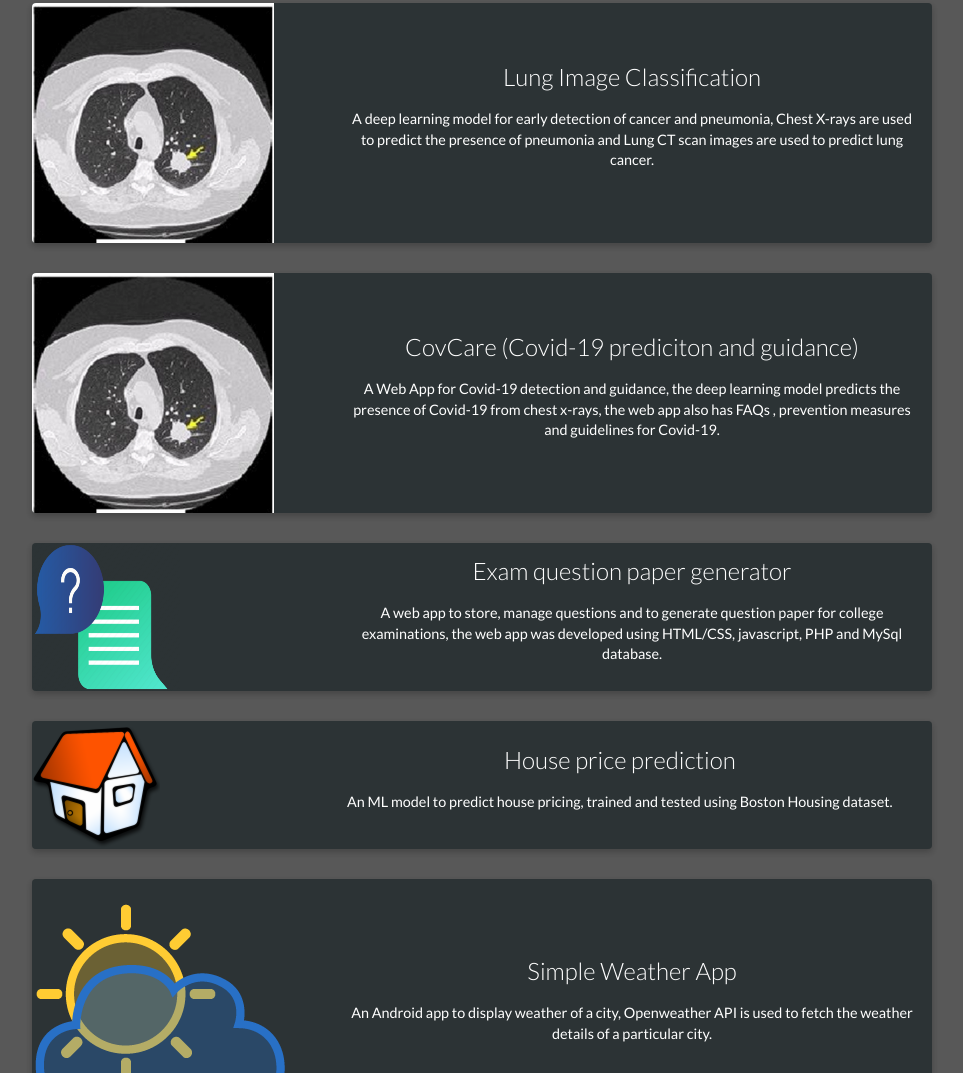
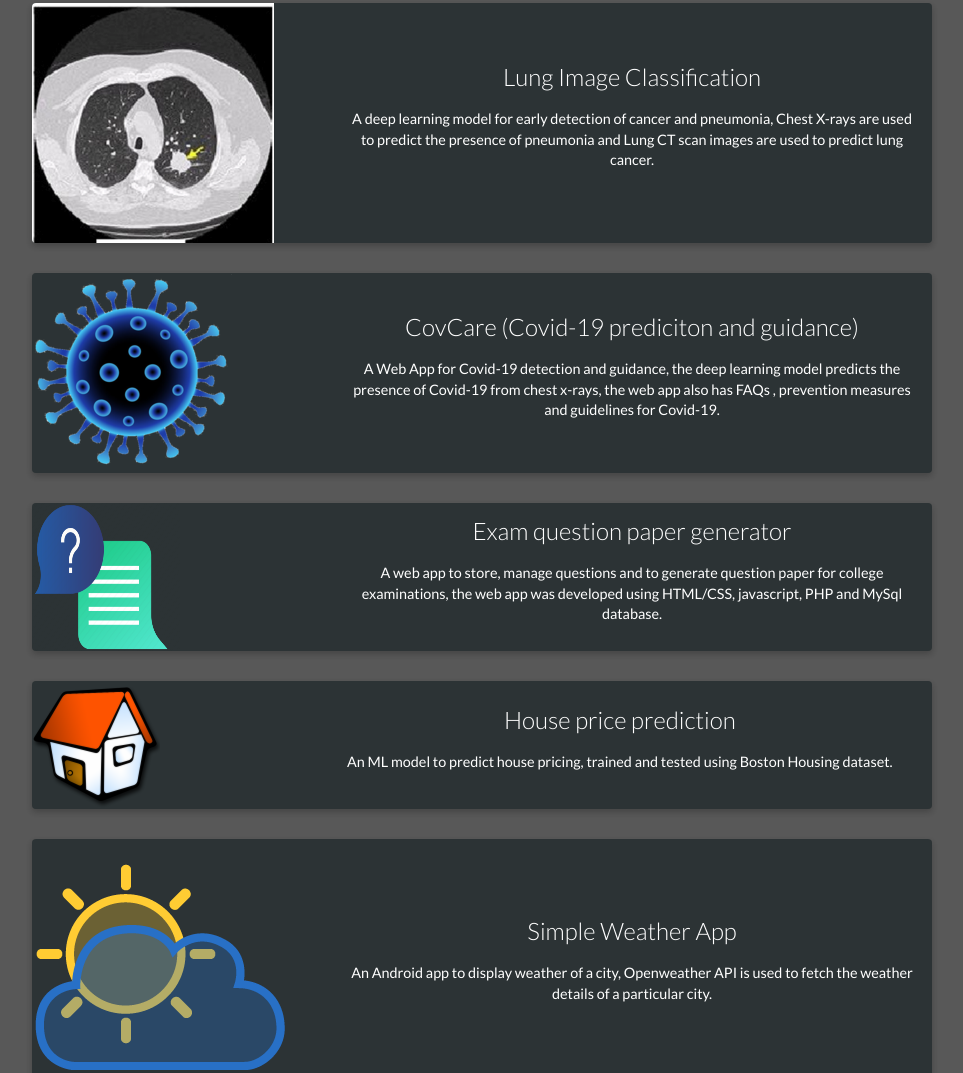
Before and after one commit to pvp16/pvp16.github.io, a website: page index.html in a window 1280 px wide. Shown: the part 1701-2774 px from the top of the page, without its empty margins (158-1121 px from the left). Drawn offline with nearby package versions, Linux system fonts and the light colour scheme.

Commit message:
Update index.html

```diff
--- a/index.html
+++ b/index.html
@@ -128,7 +128,7 @@
                 <!-- End .project -->
 		                    <div class="project shadow-large">
                     <div class="project-image">
-                        <img src="images/ct.png" />
+                        <img src="images/lung.png" />
                     </div>
                     <!-- End .project-image -->
                     <div class="project-info">
```
